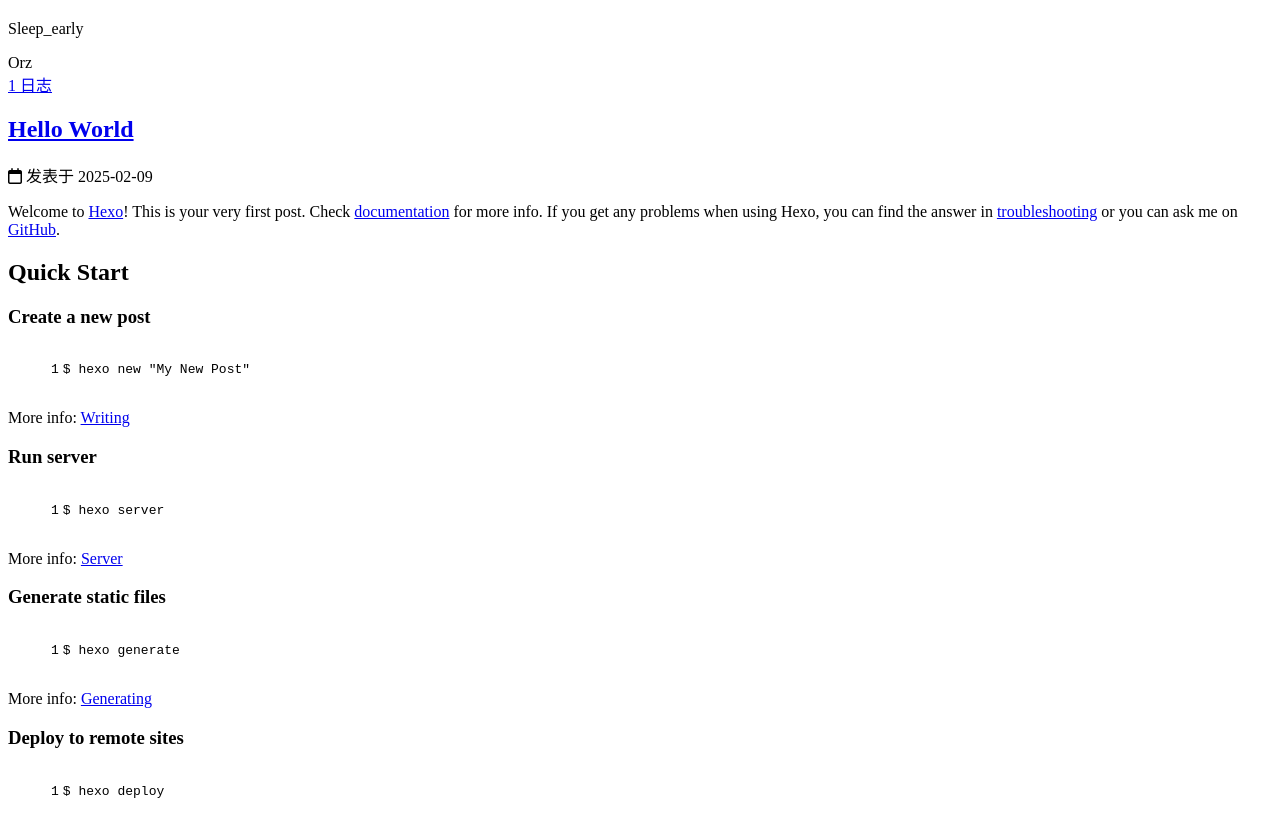
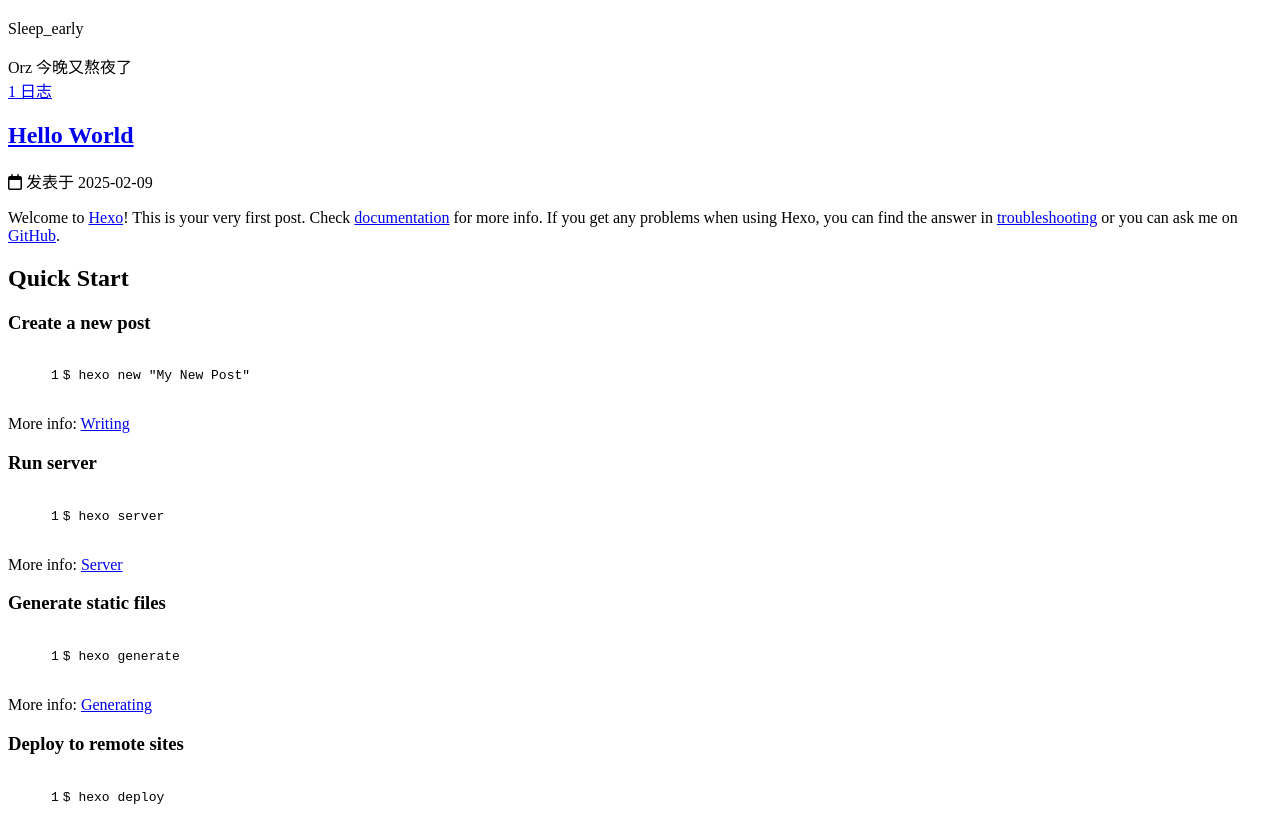
Before and after one commit to YEDINGHAO/YEDINGHAO.github.io, a plain HTML site: page index.html in a window 1280 px wide. Shown: the part 1038-1866 px from the top of the page. Drawn offline with nearby package versions, Linux system fonts and the light colour scheme; files whose address does not match are found by name.

Commit message:
Site updated: 2025-02-10 15:56:03

```diff
--- a/index.html
+++ b/index.html
@@ -19,12 +19,12 @@
 
 <script class="next-config" data-name="main" type="application/json">{"hostname":"example.com","root":"/","images":"/images","scheme":"Gemini","darkmode":false,"version":"8.22.0","exturl":false,"sidebar":{"position":"left","width_expanded":320,"width_dual_column":240,"display":"post","padding":18,"offset":12},"hljswrap":true,"copycode":{"enable":false,"style":null},"fold":{"enable":false,"height":500},"bookmark":{"enable":false,"color":"#222","save":"auto"},"mediumzoom":false,"lazyload":false,"pangu":false,"comments":{"style":"tabs","active":null,"storage":true,"lazyload":false,"nav":null},"stickytabs":false,"motion":{"enable":true,"async":false,"duration":200,"transition":{"menu_item":"fadeInDown","post_block":"fadeIn","post_header":"fadeInDown","post_body":"fadeInDown","coll_header":"fadeInLeft","sidebar":"fadeInUp"}},"i18n":{"placeholder":"搜索...","empty":"没有找到任何搜索结果：${query}","hits_time":"找到 ${hits} 个搜索结果（用时 ${time} 毫秒）","hits":"找到 ${hits} 个搜索结果"}}</script><script src="/js/config.js"></script>
 
-    <meta name="description" content="Orz">
+    <meta name="description" content="Orz 今晚又熬夜了">
 <meta property="og:type" content="website">
 <meta property="og:title" content="Blog">
 <meta property="og:url" content="http://example.com/index.html">
 <meta property="og:site_name" content="Blog">
-<meta property="og:description" content="Orz">
+<meta property="og:description" content="Orz 今晚又熬夜了">
 <meta property="og:locale" content="zh_CN">
 <meta property="article:author" content="Sleep_early">
 <meta name="twitter:card" content="summary">
@@ -117,7 +117,7 @@
     <img class="site-author-image" itemprop="image" alt="Sleep_early"
       src="C:/Users/yedin/Pictures/Camera Roll/avatar.png">
   <p class="site-author-name" itemprop="name">Sleep_early</p>
-  <div class="site-description" itemprop="description">Orz</div>
+  <div class="site-description" itemprop="description">Orz 今晚又熬夜了</div>
 </div>
 <div class="site-state-wrap animated">
   <nav class="site-state">
@@ -159,7 +159,7 @@
 
     <span hidden itemprop="publisher" itemscope itemtype="http://schema.org/Organization">
       <meta itemprop="name" content="Blog">
-      <meta itemprop="description" content="Orz">
+      <meta itemprop="description" content="Orz 今晚又熬夜了">
     </span>
 
     <span hidden itemprop="post" itemscope itemtype="http://schema.org/CreativeWork">
```
Also changed, not shown: 2025/02/09/hello-world/index.html (+2 -2 lines), about/index.html (+3 -3 lines), archives/2025/02/index.html (+3 -3 lines), archives/2025/index.html (+3 -3 lines), archives/index.html (+3 -3 lines), categories/index.html (+3 -3 lines), resources/index.html (+3 -3 lines), tags/index.html (+3 -3 lines).
